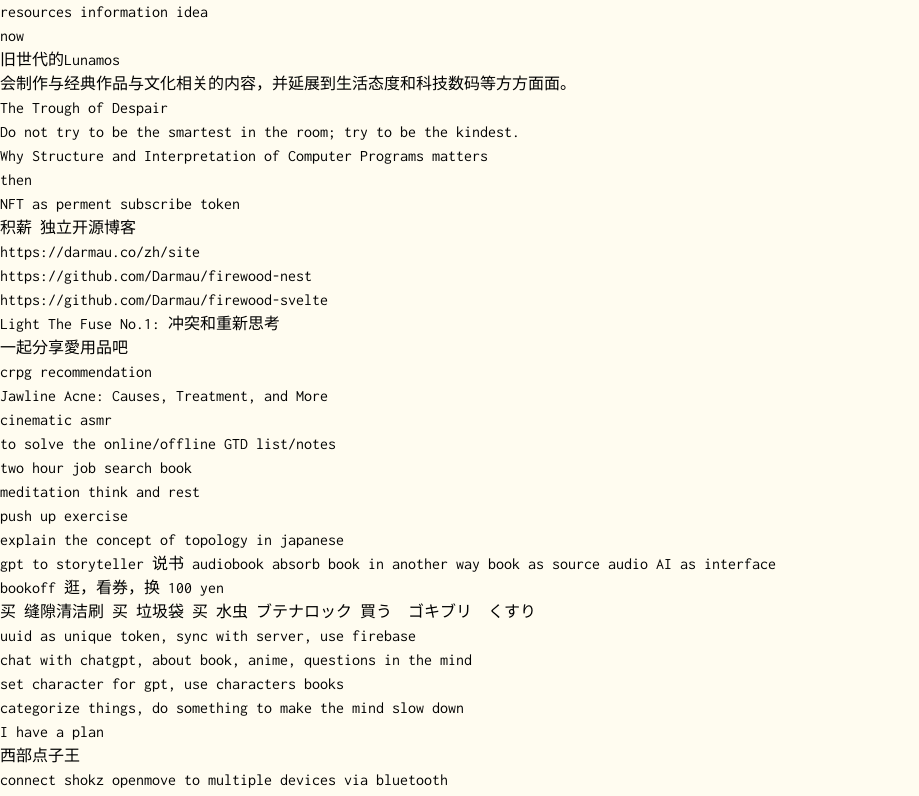
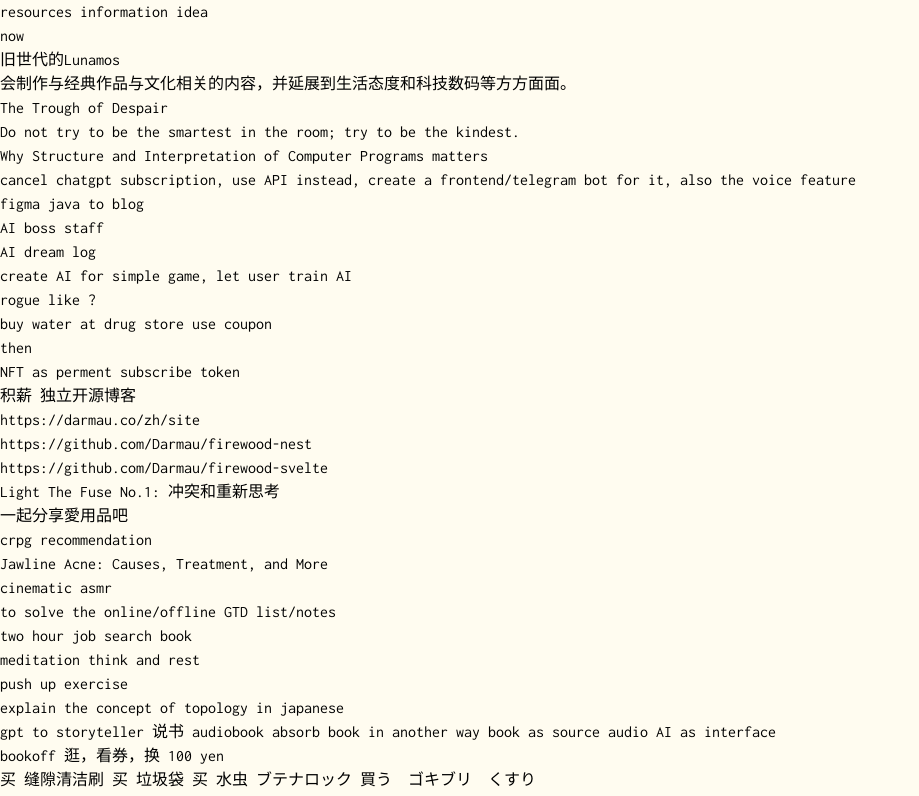
Before and after one commit to Ding-Fan/blog-nextra, a Next.js app: page /3resource/resource.information.idea.note in a window 1280 px wide. Shown: the top 796 px of the page, without its empty margins (0-919 px from the left). Built offline with nearby package versions, Linux system fonts and the light colour scheme; a web font is replaced by a local one.

Commit message:
Remove unused ideas page

```diff
--- a/pages/2area/ideas.mdx
+++ /dev/null
@@ -1 +0,0 @@
-# ideas
--- /dev/null
+++ b/pages/3resource/dopamine-record.mdx
@@ -0,0 +1,10 @@
+# dopamine record
+
+- what feels good/bad
+
+- twitter on phone
+- smoke
+- clean room
+- use perfume
+- drink sugar water
+- sitting on ベランダ
--- a/pages/3resource/resource.information.idea.note.mdx
+++ b/pages/3resource/resource.information.idea.note.mdx
@@ -9,6 +9,19 @@
 - [The Trough of Despair](https://tidyfirst.substack.com/p/the-trough-of-despair)
 - [Do not try to be the smartest in the room; try to be the kindest.](https://www.jorgegalindo.me/en/blog/posts/do-not-be-the-smartest-in-the-room-try-to-be-the-kindest)
 - [ Why Structure and Interpretation of Computer Programs matters ](https://people.eecs.berkeley.edu/~bh/sicp.html)
+
+- cancel chatgpt subscription, use API instead, create a frontend/telegram bot for it, also the voice feature
+
+- figma java to blog
+
+- AI boss staff
+
+- AI dream log
+
+- create AI for simple game, let user train AI
+  - rogue like ?
+
+- buy water at drug store use coupon
 
 ## then
 
```
